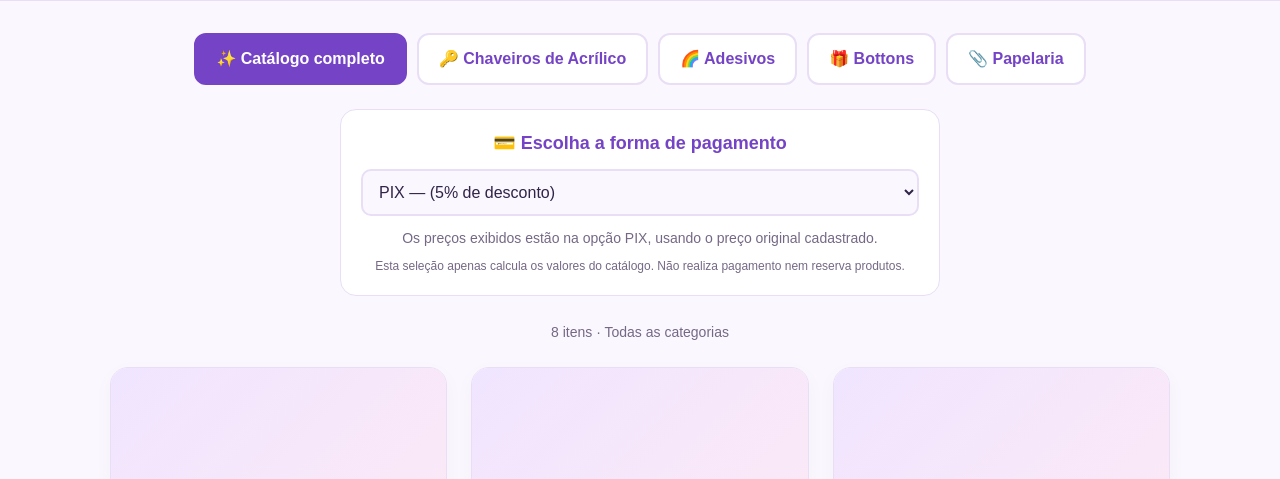
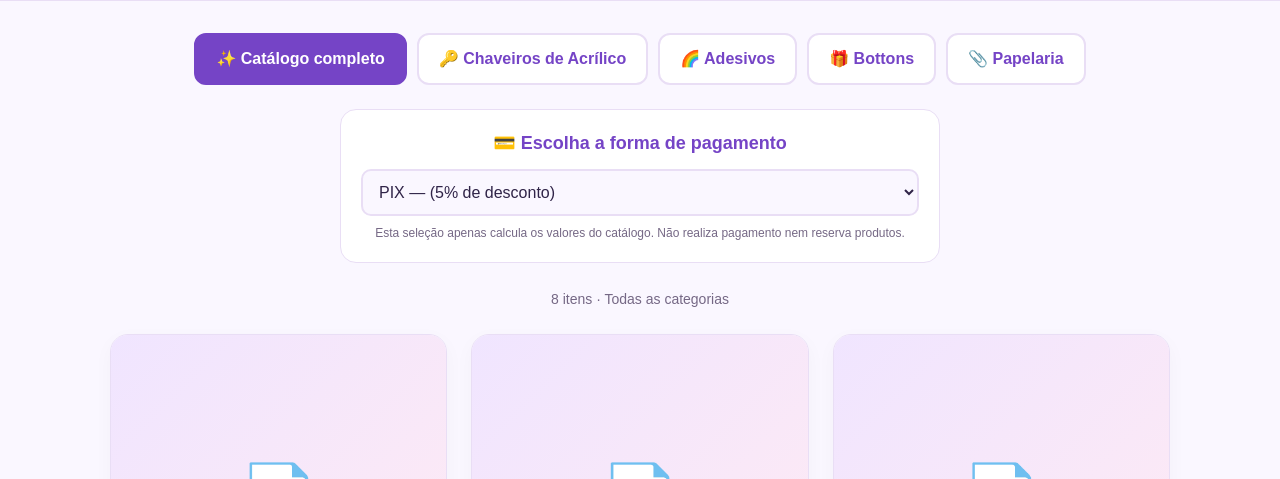
Before and after one commit to isaocanha/universo-pixelado, a plain HTML site: page index.html in a window 1280 px wide. Shown: the part 254-733 px from the top of the page. Drawn offline with Linux system fonts and the light colour scheme.

Commit message:
Update index.html

```diff
--- a/index.html
+++ b/index.html
@@ -610,7 +610,7 @@
 
       <select
         id="forma-pagamento"
-        aria-describedby="pagamento-explicacao pagamento-aviso"
+        aria-describedby="pagamento-aviso"
       >
         <option value="pix">
           PIX — (5% de desconto)
@@ -624,12 +624,6 @@
           Link de Pagamento (débito e crédito)
         </option>
       </select>
-
-      <p
-        id="pagamento-explicacao"
-        class="pagamento-explicacao"
-        role="status"
-      </p>
 
       <p
         id="pagamento-aviso"
@@ -953,10 +947,6 @@
       "#forma-pagamento"
     );
 
-    const explicacaoPagamento = document.querySelector(
-      "#pagamento-explicacao"
-    );
-
     const modalGaleria = document.querySelector("#modal-galeria");
     const modalTitulo = document.querySelector("#modal-titulo");
     const modalConteudo = document.querySelector("#modal-conteudo");
@@ -1007,8 +997,6 @@
 
     function atualizarPrecos() {
       const forma = formasPagamento[pagamentoAtual];
-
-      explicacaoPagamento.textContent = forma.explicacao;
 
       precosVisiveis.forEach(item => {
         item.preco.textContent = moeda.format(
```
